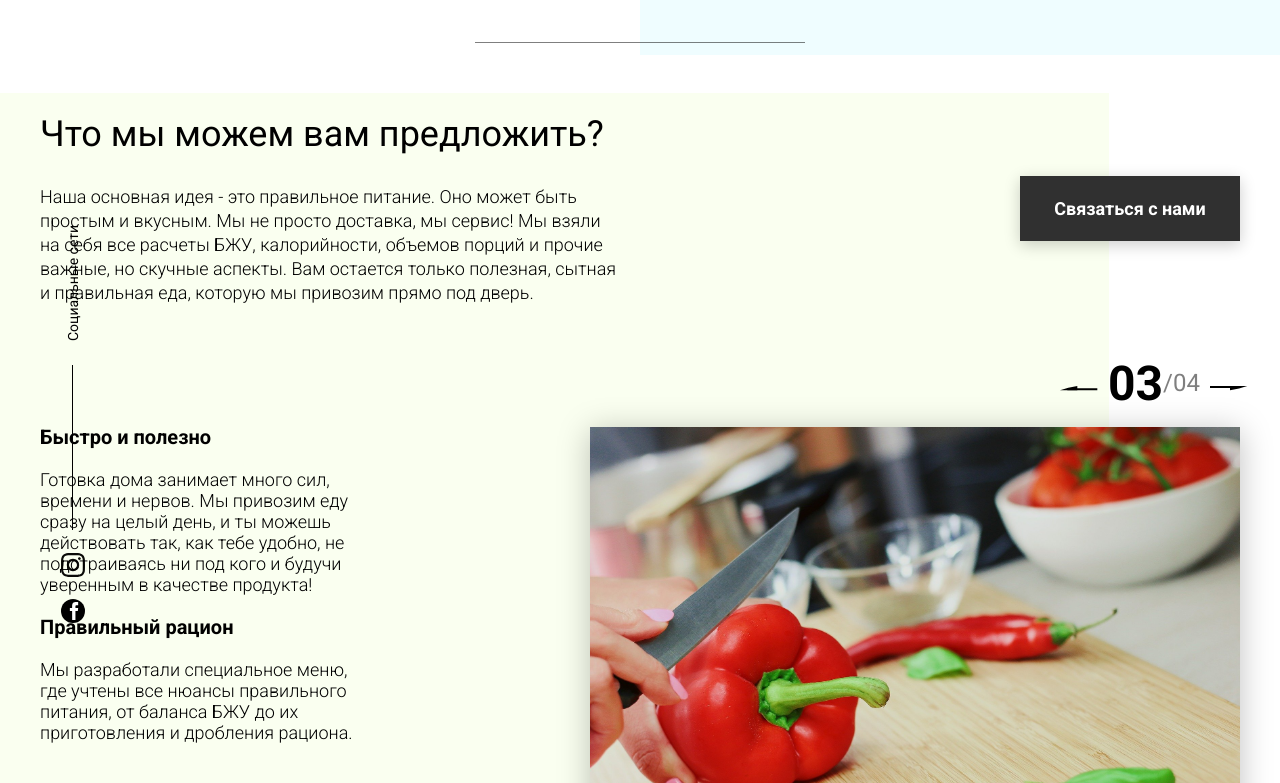
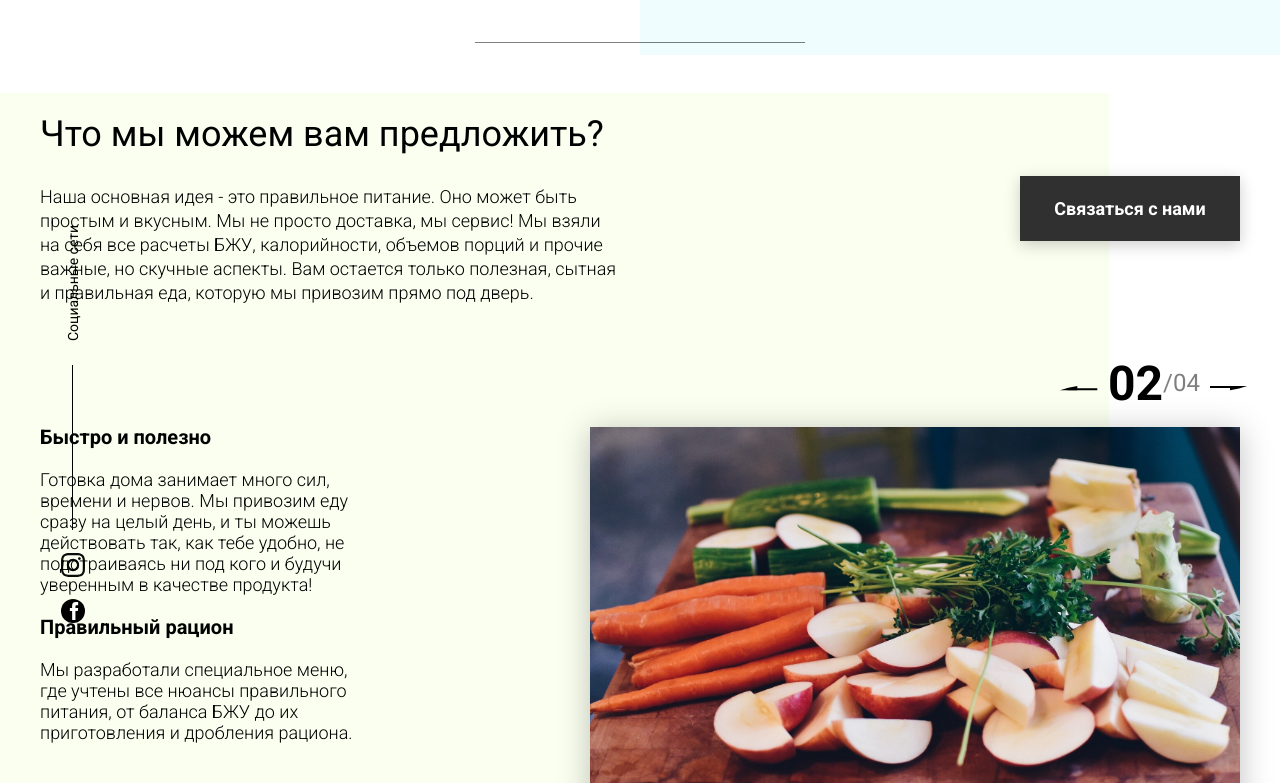
Before and after one commit to giru1/js-food, a website: page index.html in a window 1280 px wide. Both pictures are taken after a click on the element 1079 px from the left and 1223 px from the top of the page. Shown: the part 840-1623 px from the top of the page. Drawn offline with Linux system fonts and the light colour scheme; no server answers.

Commit message:
add slider v1

```diff
--- a/index.html
+++ b/index.html
@@ -116,7 +116,7 @@
                     <div class="offer__slide">
                         <img src="img/slider/pepper.jpg" alt="pepper">
                     </div>
-                    <!-- <div class="offer__slide">
+                    <div class="offer__slide">
                         <img src="img/slider/food-12.jpg" alt="food">
                     </div>
                     <div class="offer__slide">
@@ -124,7 +124,7 @@
                     </div>
                     <div class="offer__slide">
                         <img src="img/slider/paprika.jpg" alt="paprika">
-                    </div> -->
+                    </div>
                 </div>
             </div>
         </div>
@@ -185,36 +185,7 @@
 
         <div class="menu__field">
             <div class="container">
-                <!-- <div class="menu__item">
-                    <img src="img/tabs/vegy.jpg" alt="vegy">
-                    <h3 class="menu__item-subtitle">Меню "Фитнес"</h3>
-                    <div class="menu__item-descr">Меню "Фитнес" - это новый подход к приготовлению блюд: больше свежих овощей и фруктов. Продукт активных и здоровых людей. Это абсолютно новый продукт с оптимальной ценой и высоким качеством!</div>
-                    <div class="menu__item-divider"></div>
-                    <div class="menu__item-price">
-                        <div class="menu__item-cost">Цена:</div>
-                        <div class="menu__item-total"><span>229</span> грн/день</div>
-                    </div>
-                </div>
-                <div class="menu__item">
-                    <img src="img/tabs/elite.jpg" alt="elite">
-                    <h3 class="menu__item-subtitle">Меню “Премиум”</h3>
-                    <div class="menu__item-descr">В меню “Премиум” мы используем не только красивый дизайн упаковки, но и качественное исполнение блюд. Красная рыба, морепродукты, фрукты - ресторанное меню без похода в ресторан!</div>
-                    <div class="menu__item-divider"></div>
-                    <div class="menu__item-price">
-                        <div class="menu__item-cost">Цена:</div>
-                        <div class="menu__item-total"><span>550</span> грн/день</div>
-                    </div>
-                </div>
-                <div class="menu__item">
-                    <img src="img/tabs/post.jpg" alt="post">
-                    <h3 class="menu__item-subtitle">Меню "Постное"</h3>
-                    <div class="menu__item-descr">Меню “Постное” - это тщательный подбор ингредиентов: полное отсутствие продуктов животного происхождения, молоко из миндаля, овса, кокоса или гречки, правильное количество белков за счет тофу и импортных вегетарианских стейков. </div>
-                    <div class="menu__item-divider"></div>
-                    <div class="menu__item-price">
-                        <div class="menu__item-cost">Цена:</div>
-                        <div class="menu__item-total"><span>430</span> грн/день</div>
-                    </div>
-                </div> -->
+
             </div>
         </div>
     </div>
--- a/js/index.js
+++ b/js/index.js
@@ -279,7 +279,51 @@ window.addEventListener('DOMContentLoaded', function() {
 		}, 4000);
 	}
 
-	fetch('http://localhost:3000/menu', )
-		.then(data => data.json())
-		.then(res => console.log(res))
+	const slides = document.querySelectorAll('.offer__slide'),
+		  prev = document.querySelector('.offer__slider-prev'),
+		  next = document.querySelector('.offer__slider-next'),
+		  total = document.querySelector('#total'),
+		  current = document.querySelector('#current');
+
+	let slideIndex = 1;
+
+	showSlides(slideIndex)
+
+	if (slides.length < 10) {
+		total.textContent = `0${slides.length}`;
+	} else {
+		total.textContent = slides.length;
+	}
+
+	function showSlides(n) {
+		if (n > slides.length) {
+			slideIndex = 1;
+		}
+
+		if (n < 1) {
+			slideIndex = slides.length;
+		}
+
+		slides.forEach(item =>item.style.display = 'none');
+
+		slides[slideIndex - 1].style.display = 'block';
+
+		if (slides.length < 10) {
+			current.textContent = `0${slideIndex}`;
+		} else {
+			current.textContent = slideIndex;
+		}
+	}
+
+	function plusSlides(n) {
+		showSlides(slideIndex += 1)
+	}
+
+	prev.addEventListener('click', () => {
+		plusSlides(-1)
+	})
+
+	next.addEventListener('click', () => {
+		plusSlides(1)
+	})
 });
```
